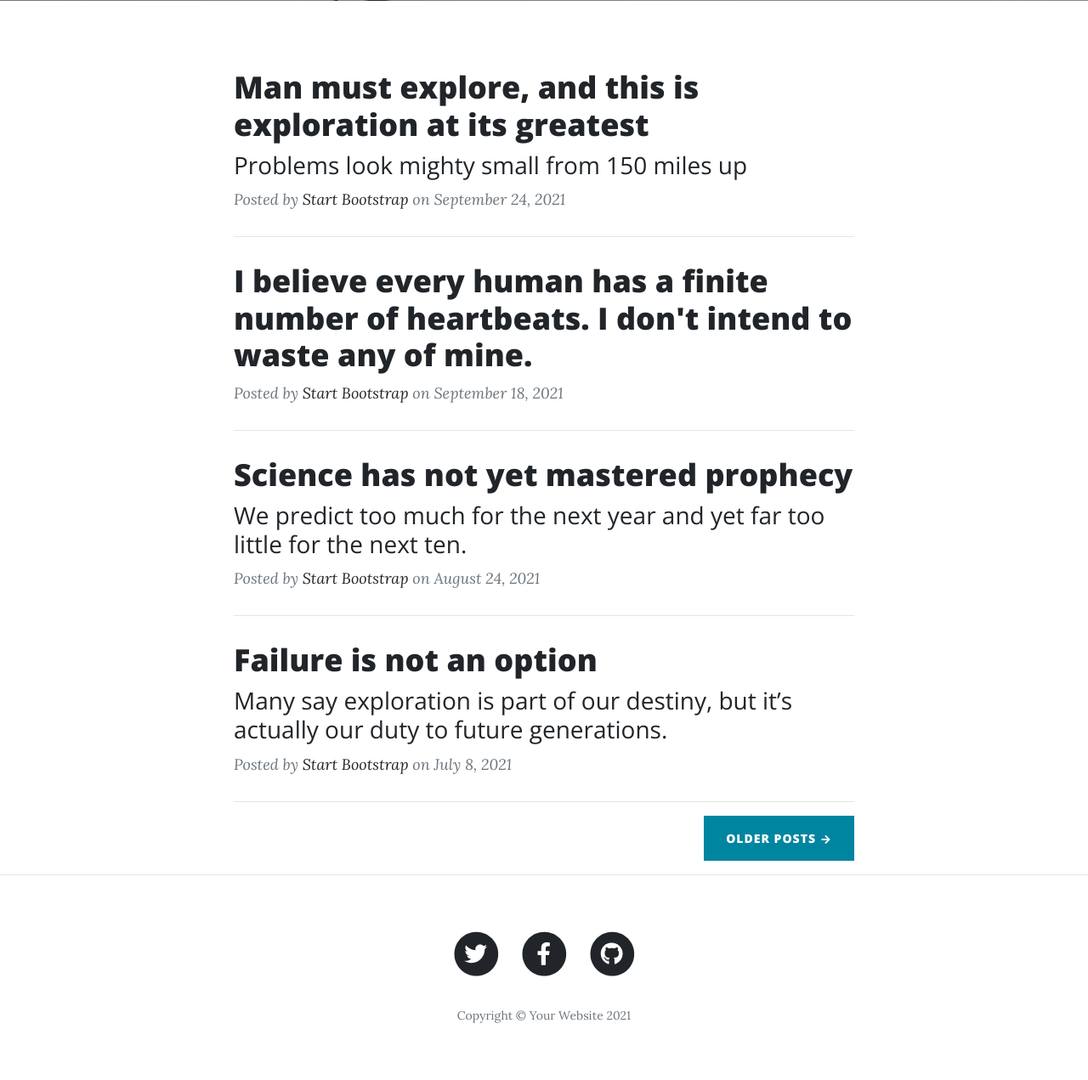
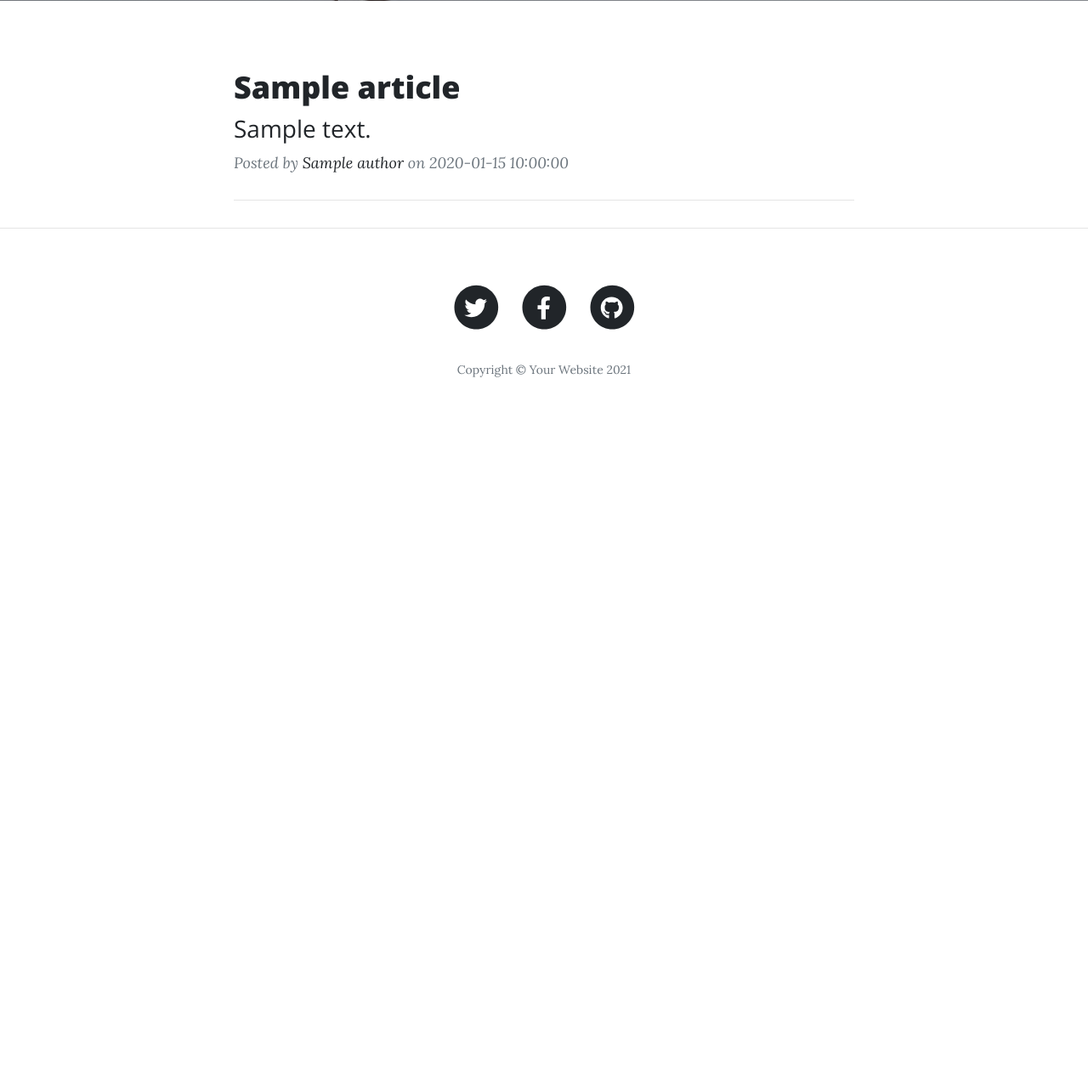
Before and after one commit to shivam2206/myfirstarticle, a Flask app: page / in a window 1280 px wide. Shown: the part 627-1898 px from the top of the page at 85% size. After the commit the page ends 1071 px from the top, so only its background shows below. Run offline with Flask 2, Linux system fonts and the light colour scheme; tables that the repository leaves empty hold one stand-in row (values such as "Sample post"); parts of the project's set-up code (start-up, migrations or seed data) failed here and were passed over; some libraries are stand-ins or nearby versions.

Commit message:
Addition of the following new features
+ Top 10 Articles list on homepage
+ Article view support
+ Minor Bug Fixes

```diff
--- a/myfirstarticle/app.py
+++ b/myfirstarticle/app.py
@@ -7,7 +7,7 @@ from .api.routes import initialize_routes
 from .database import db, migrate
 from .utils.error_handler import handle_errors
 from .home import home
-import os
+from .articles import articles
 
 
 def create_app(config=None):
@@ -25,6 +25,7 @@ def create_app(config=None):
 
     # Register blueprints
     app.register_blueprint(home)
+    app.register_blueprint(articles)
 
     # Add API support
     api = Api(app, prefix='/api/v1')
--- /dev/null
+++ b/myfirstarticle/articles/__init__.py
@@ -0,0 +1 @@
+from .views import articles
--- a/myfirstarticle/home/templates/home/home.html
+++ b/myfirstarticle/home/templates/home/home.html
@@ -1,63 +1 @@
-{% extends "header.html" %}
-
-{% block content %}
-<!-- Main Content-->
-<div class="container">
-    <div class="row">
-        <div class="col-lg-8 col-md-10 mx-auto">
-            <div class="post-preview">
-                <a href="post.html">
-                    <h2 class="post-title">Man must explore, and this is exploration at its greatest</h2>
-                    <h3 class="post-subtitle">Problems look mighty small from 150 miles up</h3>
-                </a>
-                <p class="post-meta">
-                    Posted by
-                    <a href="#!">Start Bootstrap</a>
-                    on September 24, 2021
-                </p>
-            </div>
-            <hr/>
-            <div class="post-preview">
-                <a href="post.html"><h2 class="post-title">I believe every human has a finite number of heartbeats. I
-                    don't intend to waste any of mine.</h2></a>
-                <p class="post-meta">
-                    Posted by
-                    <a href="#!">Start Bootstrap</a>
-                    on September 18, 2021
-                </p>
-            </div>
-            <hr/>
-            <div class="post-preview">
-                <a href="post.html">
-                    <h2 class="post-title">Science has not yet mastered prophecy</h2>
-                    <h3 class="post-subtitle">We predict too much for the next year and yet far too little for the next
-                        ten.</h3>
-                </a>
-                <p class="post-meta">
-                    Posted by
-                    <a href="#!">Start Bootstrap</a>
-                    on August 24, 2021
-                </p>
-            </div>
-            <hr/>
-            <div class="post-preview">
-                <a href="post.html">
-                    <h2 class="post-title">Failure is not an option</h2>
-                    <h3 class="post-subtitle">Many say exploration is part of our destiny, but it’s actually our duty to
-                        future generations.</h3>
-                </a>
-                <p class="post-meta">
-                    Posted by
-                    <a href="#!">Start Bootstrap</a>
-                    on July 8, 2021
-                </p>
-            </div>
-            <hr/>
-            <!-- Pager-->
-            <div class="clearfix"><a class="btn btn-primary float-right" href="#!">Older Posts →</a></div>
-        </div>
-    </div>
-</div>
-
-
-{% endblock %}
+{% extends "list.html" %}
--- a/myfirstarticle/home/views.py
+++ b/myfirstarticle/home/views.py
@@ -1,4 +1,6 @@
 from flask import Blueprint, render_template
+
+from myfirstarticle.model import Article
 
 home = Blueprint('home',
                  __name__,
@@ -8,7 +10,8 @@ home = Blueprint('home',
 
 @home.route('/')
 def index():
-    return render_template('home/home.html')
+    items = Article.query.order_by(Article.created_on.desc()).limit(10).all()
+    return render_template('home/home.html', items=items)
 
 
 @home.route('/about')
--- a/myfirstarticle/templates/base.html
+++ b/myfirstarticle/templates/base.html
@@ -6,7 +6,7 @@
     <meta name="description" content=""/>
     <meta name="author" content=""/>
     <title>{{ config['APP_NAME'] }}</title>
-    <link rel="icon" type="image/x-icon" href="{{ url_for('static', filename='/assets/favicon.ico') }}"/>
+    <link rel="icon" type="image/x-icon" href="{{ url_for('static', filename='assets/favicon.ico') }}"/>
     <!-- Font Awesome icons (free version)-->
     <script src="https://use.fontawesome.com/releases/v5.15.3/js/all.js" crossorigin="anonymous"></script>
     <!-- Google fonts-->
@@ -15,7 +15,8 @@
     <link href="https://fonts.googleapis.com/css?family=Open+Sans:300italic,400italic,600italic,700italic,800italic,400,300,600,700,800"
           rel="stylesheet" type="text/css"/>
     <!-- Core theme CSS (includes Bootstrap)-->
-    <link href="{{ url_for('static', filename='/css/style.css') }}" rel="stylesheet"/>
+
+    <link href="{{ url_for('static', filename='css/style.css') }}" rel="stylesheet"/>
 </head>
 <body>
 <!-- Navigation-->
@@ -88,6 +89,6 @@
 <script src="https://code.jquery.com/jquery-3.5.1.min.js"></script>
 <script src="https://cdn.jsdelivr.net/npm/bootstrap@4.6.0/dist/js/bootstrap.bundle.min.js"></script>
 <!-- Core theme JS-->
-<script src=" {{ url_for('static', filename='/js/scripts.js') }}"></script>
+<script src=" {{ url_for('static', filename='js/scripts.js') }}"></script>
 </body>
 </html>
--- a/myfirstarticle/templates/header.html
+++ b/myfirstarticle/templates/header.html
@@ -4,7 +4,7 @@
 
 
 <!-- Page Header-->
-<header class="masthead" style="background-image: url('{{ url_for('static', filename='/assets/img/home-bg.jpg') }}')">
+<header class="masthead" style="background-image: url('{{ url_for('static', filename='assets/img/home-bg.jpg') }}')">
     <div class="overlay"></div>
     <div class="container">
         <div class="row">
--- /dev/null
+++ b/myfirstarticle/templates/list.html
@@ -0,0 +1,27 @@
+{% extends "header.html" %}
+
+{% block content %}
+<!-- Main Content-->
+<div class="container">
+    <div class="row">
+        <div class="col-lg-8 col-md-10 mx-auto">
+            {% for item in items %}
+            <div class="post-preview">
+                <a href="{{ url_for('articles.view', article_id=item.id) }}">
+                    <h2 class="post-title">{{ item.title }}</h2>
+                    <h3 class="post-subtitle">{{ item.short_description }}</h3>
+                </a>
+                <p class="post-meta">
+                    Posted by
+                    <a href="#!">{{ item.author.name }}</a>
+                    on {{ item.created_on }}
+                </p>
+            </div>
+            <hr/>
+            {% endfor %}
+        </div>
+    </div>
+</div>
+
+
+{% endblock %}
```
Also changed, not shown: myfirstarticle/articles/templates/articles/view.html (added, +21 -0 lines), myfirstarticle/articles/views.py (added, +21 -0 lines).
